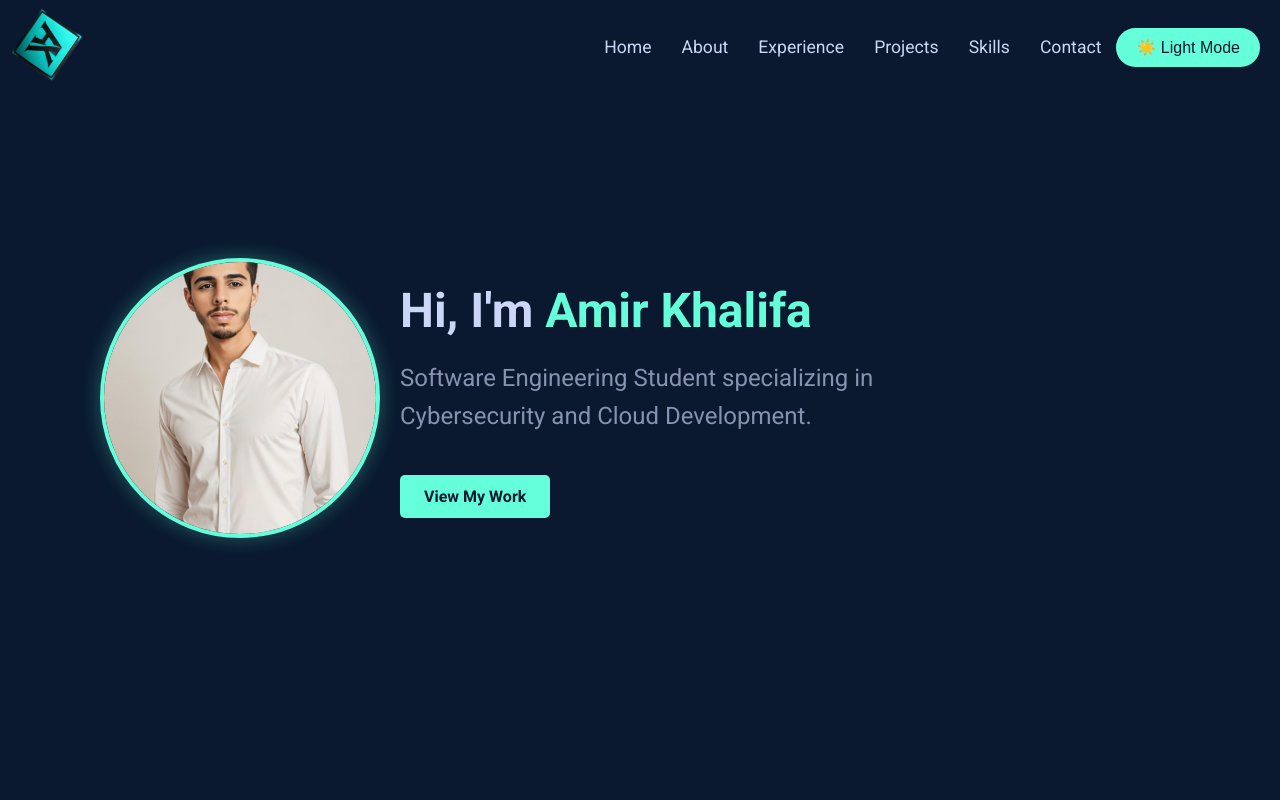
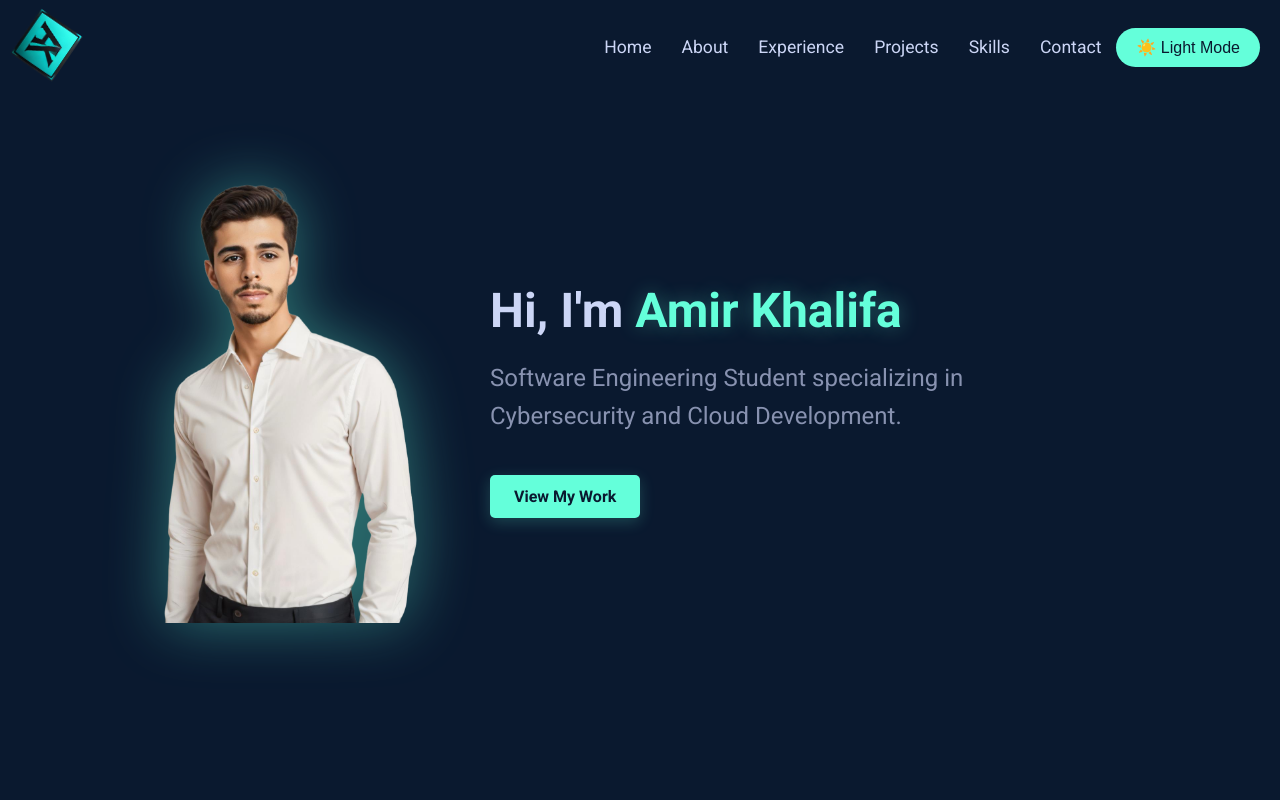
Before and after one commit to amirkhalifa285/my-portfolio, a React (Create React App) app: page / in a window 1280 px wide. Shown: the top 800 px of the page. Built offline with nearby package versions, Linux system fonts and the light colour scheme.

Commit message:
update profile pic

```diff
--- a/src/components/Hero.js
+++ b/src/components/Hero.js
@@ -1,7 +1,7 @@
 import React from 'react';
 import styled from 'styled-components';
 import { motion } from 'framer-motion';
-import profilePicture from '../assets/profile_pic.jpg';
+import profilePicture from '../assets/profile_picture.png'; // Change to .png for transparency
 
 const HeroSection = styled.section`
   display: flex;
@@ -18,7 +18,7 @@ const HeroContainer = styled.div`
   display: flex;
   align-items: center;
   justify-content: flex-start;
-  gap: 20px;
+  gap: 40px;
   max-width: 1200px;
   width: 100%;
   margin: 0 auto;
@@ -35,19 +35,75 @@ const HeroContainer = styled.div`
 
 const ProfileImageWrapper = styled(motion.div)`
   flex-shrink: 0;
+  position: relative;
 `;
 
 const ProfileImage = styled.img`
-  width: 280px;
-  height: 280px;
+  width: 350px;
+  height: auto;
+  max-height: 450px;
+  object-fit: contain;
+  object-position: center top;
+  filter: drop-shadow(0 0 30px rgba(100, 255, 218, 0.4));
+  transition: filter 0.3s ease;
+
+  /* Subtle circular glow effect behind the image */
+  &::before {
+    content: '';
+    position: absolute;
+    top: 50%;
+    left: 50%;
+    transform: translate(-50%, -50%);
+    width: 320px;
+    height: 320px;
+    background: radial-gradient(
+      circle,
+      rgba(100, 255, 218, 0.1) 0%,
+      rgba(100, 255, 218, 0.05) 40%,
+      transparent 70%
+    );
     border-radius: 50%;
-  object-fit: cover;
-  border: 4px solid ${({ theme }) => theme.colors.primary};
-  box-shadow: 0 0 20px rgba(100, 255, 218, 0.3);
+    z-index: -1;
+    animation: pulseGlow 3s ease-in-out infinite alternate;
+  }
+
+  &:hover {
+    filter: drop-shadow(0 0 40px rgba(100, 255, 218, 0.6));
+  }
 
   @media (max-width: 768px) {
-    width: 200px;
-    height: 200px;
+    width: 280px;
+    max-height: 360px;
+  }
+
+  @media (max-width: 480px) {
+    width: 240px;
+    max-height: 300px;
+  }
+`;
+
+// Alternative approach with a background glow element
+const GlowBackground = styled.div`
+  position: absolute;
+  top: 50%;
+  left: 50%;
+  transform: translate(-50%, -50%);
+  width: 300px;
+  height: 300px;
+  background: radial-gradient(
+    circle,
+    rgba(100, 255, 218, 0.15) 0%,
+    rgba(100, 255, 218, 0.08) 30%,
+    rgba(100, 255, 218, 0.03) 50%,
+    transparent 70%
+  );
+  border-radius: 50%;
+  z-index: -1;
+  animation: pulseGlow 4s ease-in-out infinite alternate;
+
+  @media (max-width: 768px) {
+    width: 250px;
+    height: 250px;
   }
 `;
 
@@ -70,6 +126,7 @@ const Title = styled(motion.h1)`
 
   span {
     color: ${({ theme }) => theme.colors.primary};
+    text-shadow: 0 0 20px rgba(100, 255, 218, 0.3);
   }
 
   @media (max-width: 768px) {
@@ -99,23 +156,45 @@ const CallToAction = styled(motion.a)`
   cursor: pointer;
   font-weight: bold;
   text-decoration: none;
-  transition: background-color 0.3s ease, color 0.3s ease;
+  transition: all 0.3s ease;
+  box-shadow: 0 4px 15px rgba(100, 255, 218, 0.2);
 
   &:hover {
     background-color: ${({ theme }) => theme.colors.accent};
     transform: translateY(-2px);
+    box-shadow: 0 6px 20px rgba(100, 255, 218, 0.3);
+  }
+`;
+
+// Keyframe animation for the glow effect
+const GlobalStyles = styled.div`
+  @keyframes pulseGlow {
+    0% {
+      opacity: 0.6;
+      transform: translate(-50%, -50%) scale(0.95);
+    }
+    100% {
+      opacity: 1;
+      transform: translate(-50%, -50%) scale(1.05);
+    }
   }
 `;
 
 function Hero() {
   return (
+    <>
+      <GlobalStyles />
       <HeroSection id="hero">
         <HeroContainer>
           <ProfileImageWrapper
-          initial={{ opacity: 0, scale: 0.5 }}
-          animate={{ opacity: 1, scale: 1 }}
-          transition={{ duration: 0.5 }}
+            initial={{ opacity: 0, scale: 0.8, y: 50 }}
+            animate={{ opacity: 1, scale: 1, y: 0 }}
+            transition={{
+              duration: 0.8,
+              ease: "easeOut"
+            }}
           >
+            <GlowBackground />
             <ProfileImage
               src={profilePicture}
               alt="Amir Khalifa"
@@ -123,19 +202,24 @@ function Hero() {
           </ProfileImageWrapper>
 
           <HeroContent>
-          <Title initial={{ opacity: 0, x: 50 }} animate={{ opacity: 1, x: 0 }}>
+            <Title
+              initial={{ opacity: 0, x: 50 }}
+              animate={{ opacity: 1, x: 0 }}
+              transition={{ delay: 0.2 }}
+            >
               Hi, I'm <span>Amir Khalifa</span>
             </Title>
             <Subtitle
               initial={{ opacity: 0, x: 50 }}
               animate={{ opacity: 1, x: 0 }}
-            transition={{ delay: 0.3 }}
+              transition={{ delay: 0.4 }}
             >
               Software Engineering Student specializing in Cybersecurity and Cloud Development.
             </Subtitle>
             <CallToAction
               href="#projects"
               whileHover={{ scale: 1.05 }}
+              whileTap={{ scale: 0.95 }}
               initial={{ opacity: 0, x: 50 }}
               animate={{ opacity: 1, x: 0 }}
               transition={{ delay: 0.6 }}
@@ -145,6 +229,7 @@ function Hero() {
           </HeroContent>
         </HeroContainer>
       </HeroSection>
+    </>
   );
 }
 
```
Also changed, not shown: src/assets/profile_picture.png (added). Lines whose indentation alone changed are shown as unchanged.
